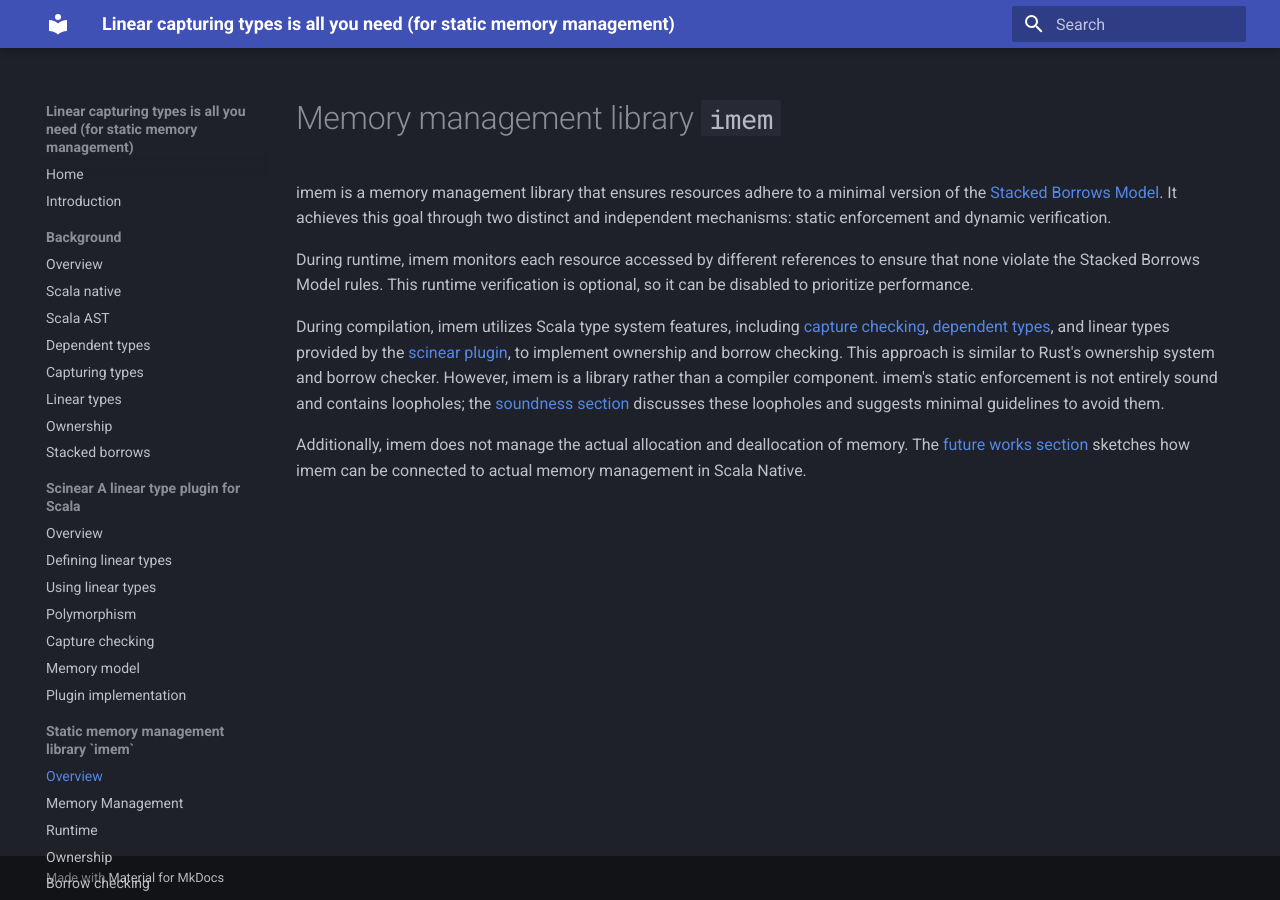
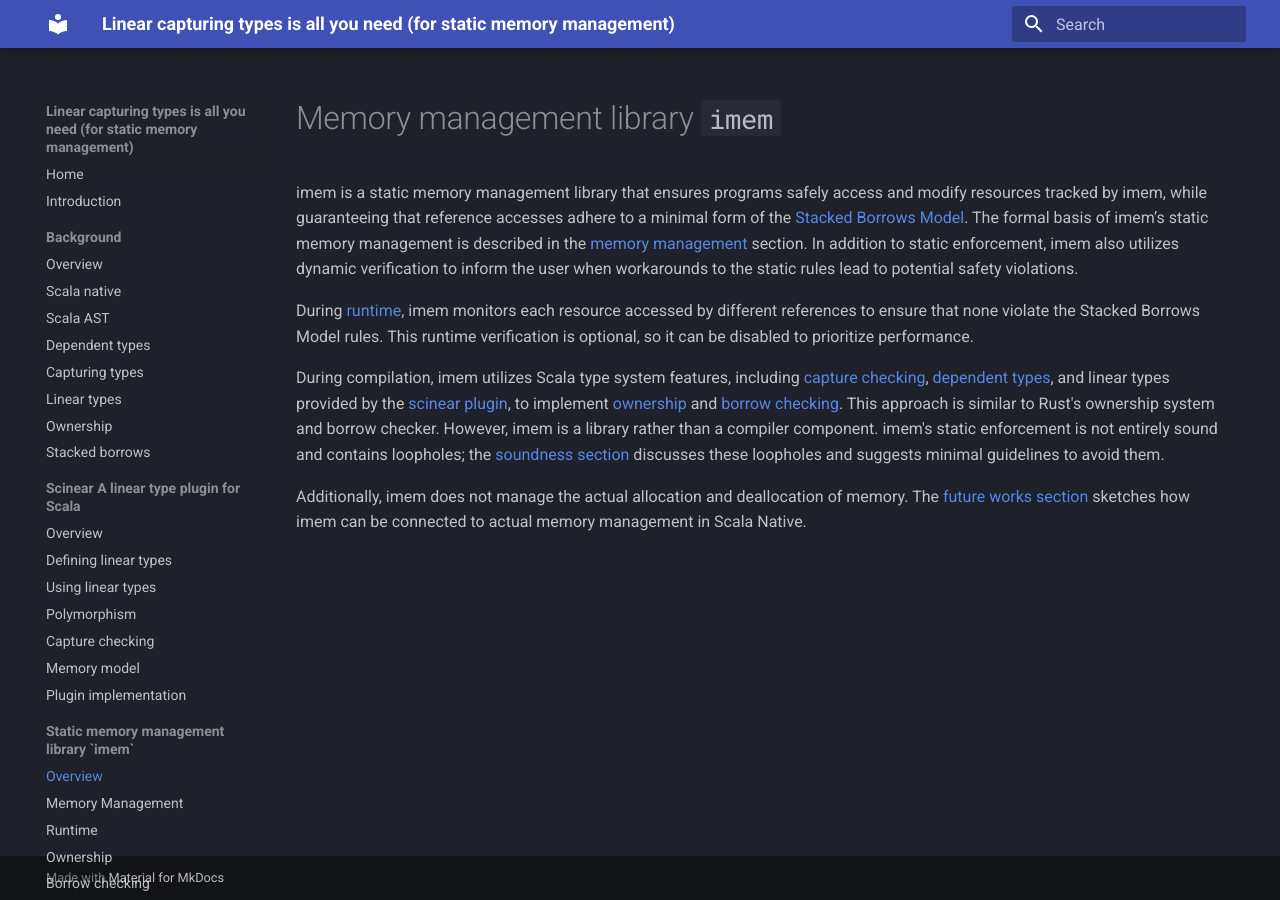
Before and after one commit to amsen20/masters-thesis, an MkDocs documentation site: the page built from docs/imem/index.md, in a window 1280 px wide. Built offline with MkDocs 1.6.1 and Material for MkDocs 9.7.7, drawn with Linux system fonts in a browser that asks for light colours.

Commit message:
Mention the memory management section in index and edit it based on it

```diff
--- a/docs/imem/index.md
+++ b/docs/imem/index.md
@@ -1,12 +1,13 @@
 # Memory management library `imem`
 
-imem is a memory management library that ensures resources adhere to a minimal version of the [Stacked Borrows Model](../background/stacked-borrows.md).
-It achieves this goal through two distinct and independent mechanisms: static enforcement and dynamic verification.
+imem is a static memory management library that ensures programs safely access and modify resources tracked by imem, while guaranteeing that reference accesses adhere to a minimal form of the [Stacked Borrows Model](../background/stacked-borrows.md).
+The formal basis of imem’s static memory management is described in the [memory management](./memory-management.md) section.
+In addition to static enforcement, imem also utilizes dynamic verification to inform the user when workarounds to the static rules lead to potential safety violations.
 
-During runtime, imem monitors each resource accessed by different references to ensure that none violate the Stacked Borrows Model rules.
+During [runtime](./runtime.md), imem monitors each resource accessed by different references to ensure that none violate the Stacked Borrows Model rules.
 This runtime verification is optional, so it can be disabled to prioritize performance.
 
-During compilation, imem utilizes Scala type system features, including [capture checking](../background/capturing-types.md), [dependent types](../background/dependent-types.md), and linear types provided by the [scinear plugin](../scinear/index.md), to implement ownership and borrow checking.
+During compilation, imem utilizes Scala type system features, including [capture checking](../background/capturing-types.md), [dependent types](../background/dependent-types.md), and linear types provided by the [scinear plugin](../scinear/index.md), to implement [ownership](./ownership.md) and [borrow checking](./borrow-checking.md).
 This approach is similar to Rust's ownership system and borrow checker.
 However, imem is a library rather than a compiler component.
 imem's static enforcement is not entirely sound and contains loopholes; the [soundness section](soundness.md) discusses these loopholes and suggests minimal guidelines to avoid them.
```
